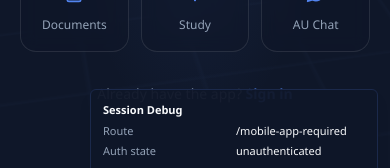
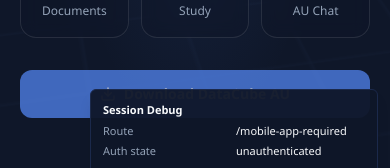
Before and after one commit to DATACUBEAU/Datacube_Au, a Next.js app: page /mobile-app-required in a window 390 px wide. Shown: the part 557-725 px from the top of the page. Built offline with nearby package versions, Linux system fonts and the light colour scheme; no server answers.

Commit message:
Replace mobile sign-in link with app download CTA

```diff
--- a/src/app/mobile-app-required/page.tsx
+++ b/src/app/mobile-app-required/page.tsx
@@ -1,6 +1,5 @@
 import Image from 'next/image';
-import Link from 'next/link';
-import { BookOpen, FileText, MessageCircle } from 'lucide-react';
+import { BookOpen, FileText, MessageCircle, Download } from 'lucide-react';
 
 export default function MobileAppRequiredPage() {
   return (
@@ -42,12 +41,18 @@ export default function MobileAppRequiredPage() {
           </div>
         </div>
 
-        <p className="mt-8 text-sm text-muted-foreground">
-          Already have the app?{' '}
-          <Link href="/login" className="font-semibold text-primary underline-offset-4 hover:underline">
-            Sign in
-          </Link>
-        </p>
+        <div className="mt-8">
+          <button
+            type="button"
+            disabled
+            aria-disabled="true"
+            title="App download link coming soon"
+            className="inline-flex min-h-12 w-full items-center justify-center gap-2 rounded-xl bg-primary px-6 py-3 text-sm font-semibold text-primary-foreground opacity-75"
+          >
+            <Download className="h-4 w-4" />
+            Download DataCube AU
+          </button>
+        </div>
       </section>
     </main>
   );
```
